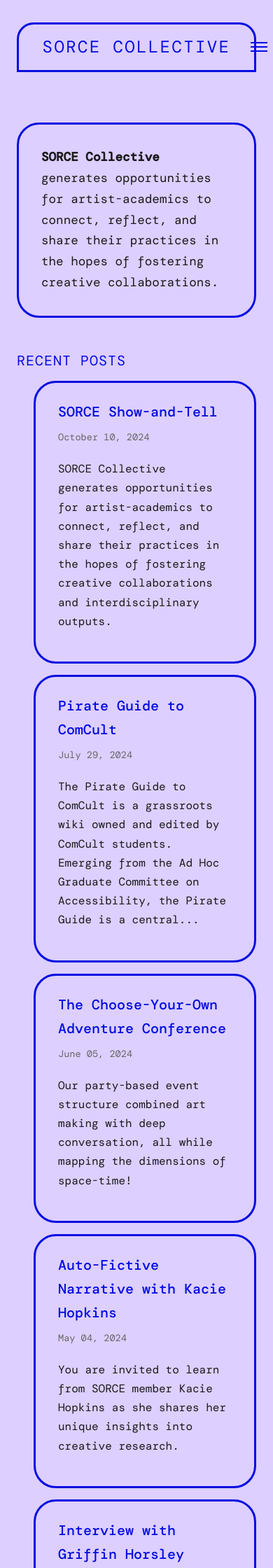
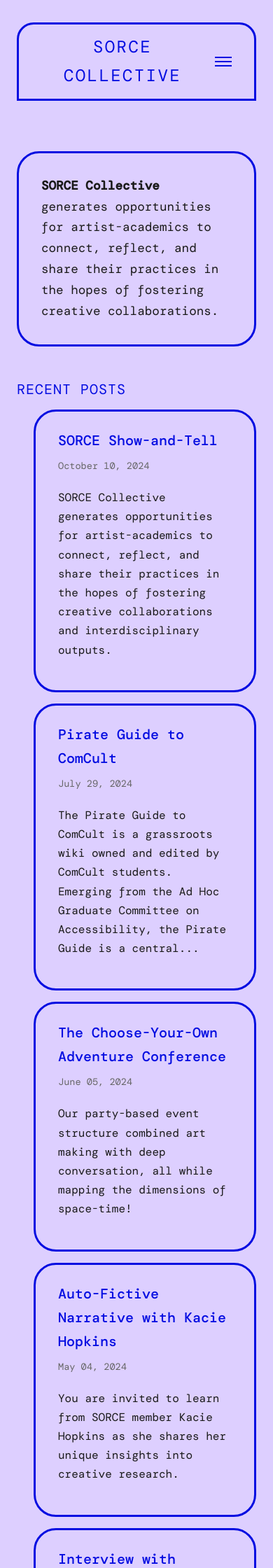
Before and after one commit to iowyth/sorce, a Jekyll site: the page built from index.md, in a window 390 px wide. Shown: the top 2240 px of the page at 70% size. Built offline with Jekyll 4.4.1, drawn with Linux system fonts in a browser that asks for light colours; some web fonts are replaced.

Commit message:
Redesign mobile header with hamburger inside horseshoe
- Move nav-toggle button inside header-horseshoe structure
- Create title-row wrapper for title + hamburger on mobile
- Title and expanded menu share same border width
- Menu expands below title within the horseshoe shape

Co-Authored-By: Claude Opus 4.5 <noreply@anthropic.com>

```diff
--- a/_layouts/default.html
+++ b/_layouts/default.html
@@ -25,7 +25,14 @@
   <header class="site-header">
     <div class="container">
       <div class="header-horseshoe">
-        <a href="{{ '/' | relative_url }}" class="site-title">{{ site.title }}</a>
+        <div class="title-row">
+          <a href="{{ '/' | relative_url }}" class="site-title">{{ site.title }}</a>
+          <button class="nav-toggle" aria-label="Toggle navigation">
+            <span></span>
+            <span></span>
+            <span></span>
+          </button>
+        </div>
         <nav class="site-nav">
           <a href="{{ '/about' | relative_url }}">About</a>
           <a href="{{ '/people' | relative_url }}">People</a>
@@ -35,11 +42,6 @@
           <a href="{{ '/blog' | relative_url }}">Blog</a>
         </nav>
       </div>
-      <button class="nav-toggle" aria-label="Toggle navigation">
-        <span></span>
-        <span></span>
-        <span></span>
-      </button>
     </div>
   </header>
 
--- a/assets/css/style.css
+++ b/assets/css/style.css
@@ -91,6 +91,10 @@ a:hover {
   grid-template-columns: 1fr;
 }
 
+.title-row {
+  display: contents;
+}
+
 .site-title {
   font-family: 'uni 05_53', 'DM Mono', monospace;
   font-size: 2rem;
@@ -129,8 +133,6 @@ a:hover {
 
 .nav-toggle {
   display: none;
-  flex-direction: column;
-  gap: 4px;
   background: none;
   border: none;
   cursor: pointer;
@@ -138,9 +140,11 @@ a:hover {
 }
 
 .nav-toggle span {
+  display: block;
   width: 24px;
   height: 2px;
   background: var(--primary-blue);
+  margin: 4px 0;
   transition: 0.3s;
 }
 
@@ -398,46 +402,45 @@ li {
   h1 { font-size: 1.5rem; }
   h2 { font-size: 1.25rem; }
 
-  .site-header .container {
-    position: relative;
+  .header-horseshoe {
+    display: grid;
+    width: 100%;
   }
 
-  .header-horseshoe {
-    width: 100%;
+  .title-row {
+    display: flex;
+    align-items: center;
+    justify-content: space-between;
+    padding: 0.75rem 1.5rem;
+    background: transparent;
+    border: 3px solid var(--primary-blue);
+    border-radius: 1.5rem 1.5rem 0 0;
   }
 
   .site-title {
     font-size: 1.5rem;
-    padding: 0.75rem 1.5rem;
-    border-radius: 1.5rem 1.5rem 0 0;
+    padding: 0;
+    border: none;
+    border-radius: 0;
+  }
+
+  .nav-toggle {
+    display: block;
   }
 
   .site-nav {
     display: none;
-    position: absolute;
-    top: 100%;
-    left: 0;
-    right: 0;
-    background: var(--lavender-bg);
-    flex-direction: column;
-    padding: 1rem 2rem;
-    border: 3px solid var(--primary-blue);
-    border-top: none;
+    padding: 1rem 1.5rem;
     border-radius: 0 0 1.5rem 1.5rem;
-    gap: 0.75rem;
-    z-index: 100;
   }
 
   .site-nav.active {
-    display: flex;
+    display: block;
   }
 
-  .nav-toggle {
-    display: flex;
-    position: absolute;
-    right: 0;
-    top: 50%;
-    transform: translateY(-50%);
+  .site-nav a {
+    display: block;
+    margin: 0.5rem 0;
   }
 
   .home-intro {
```
